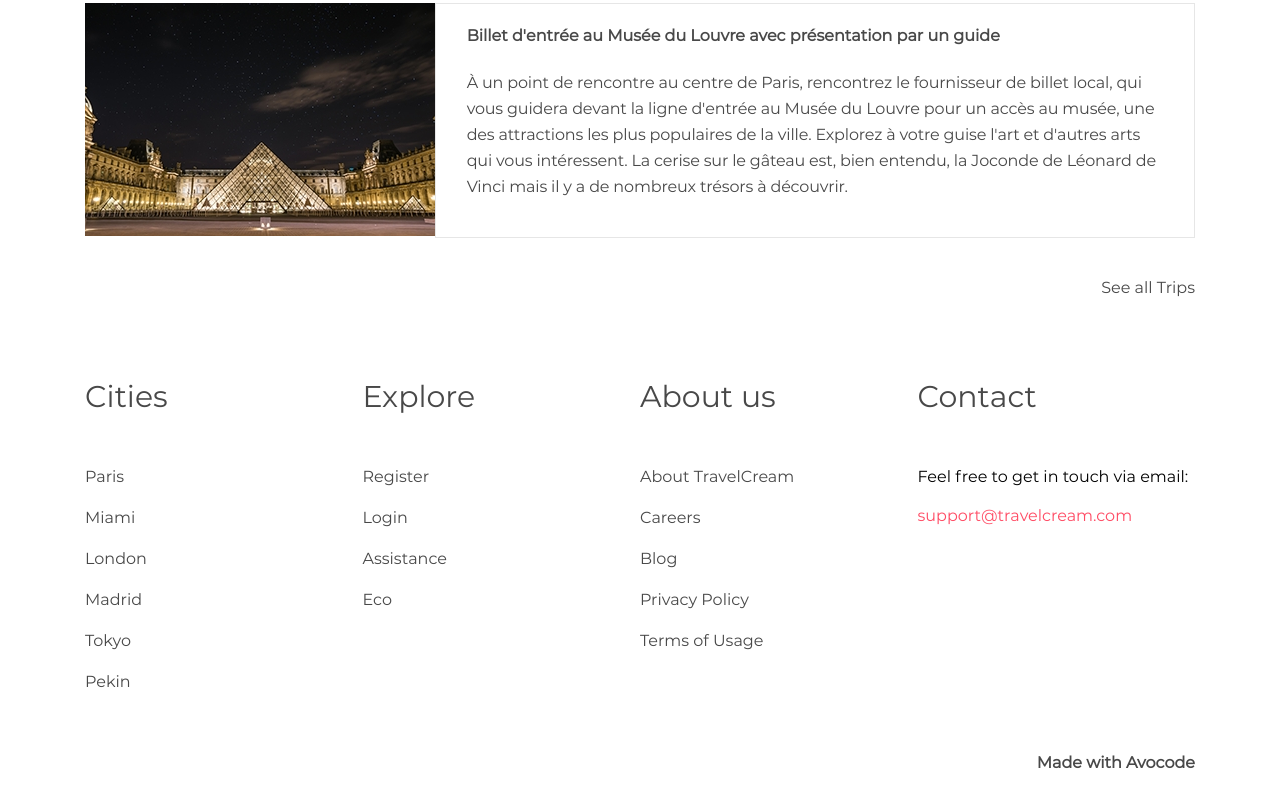
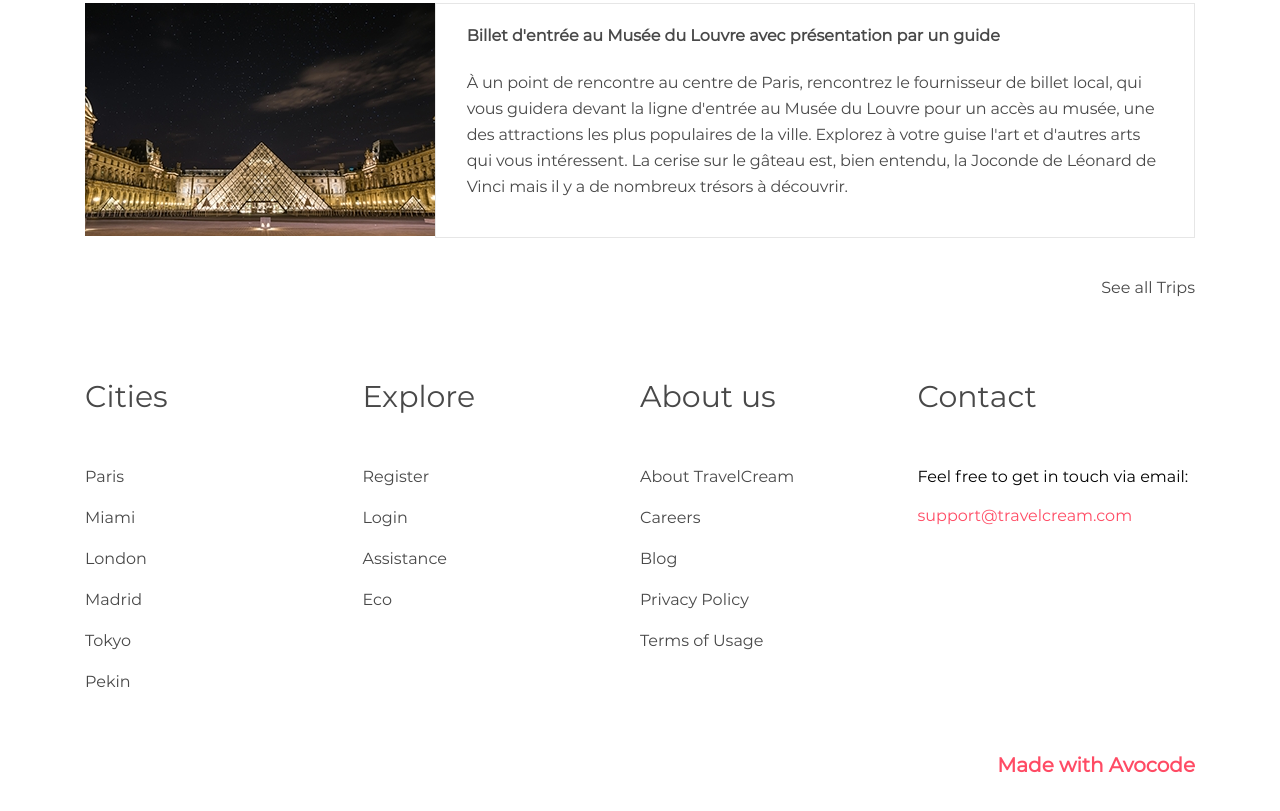
Before and after one commit to microkotik/Skillbox_additional-task_Paris_Booking_Template, a plain HTML site: page index.html in a window 1280 px wide. Shown: the part 4465-5276 px from the top of the page. Drawn offline with Linux system fonts and the light colour scheme.

Commit message:
Add files via upload

```diff
--- a/index.html
+++ b/index.html
@@ -462,7 +462,7 @@
         <span class="footer_text">Feel free to get in touch via email:</span>
         <a href="mailto:support@travelcream.com" class="footer_mail">support@travelcream.com</a>
       </div>
-      <div class="Avocode see_all_link"><a href="#">Made with Avocode</a></div>
+      <div class="Avocode see_all_link"><a href="http://avocode.com/">Made with Avocode</a></div>
     </div>
   </footer>
 </body>
--- a/style.css
+++ b/style.css
@@ -74,7 +74,7 @@ body {
   color: #484848;
 }
 
-.Avocode {
+.Avocode a {
   color: #ff4b64;
   font-size: 20px;
   font-weight: 700;
```
